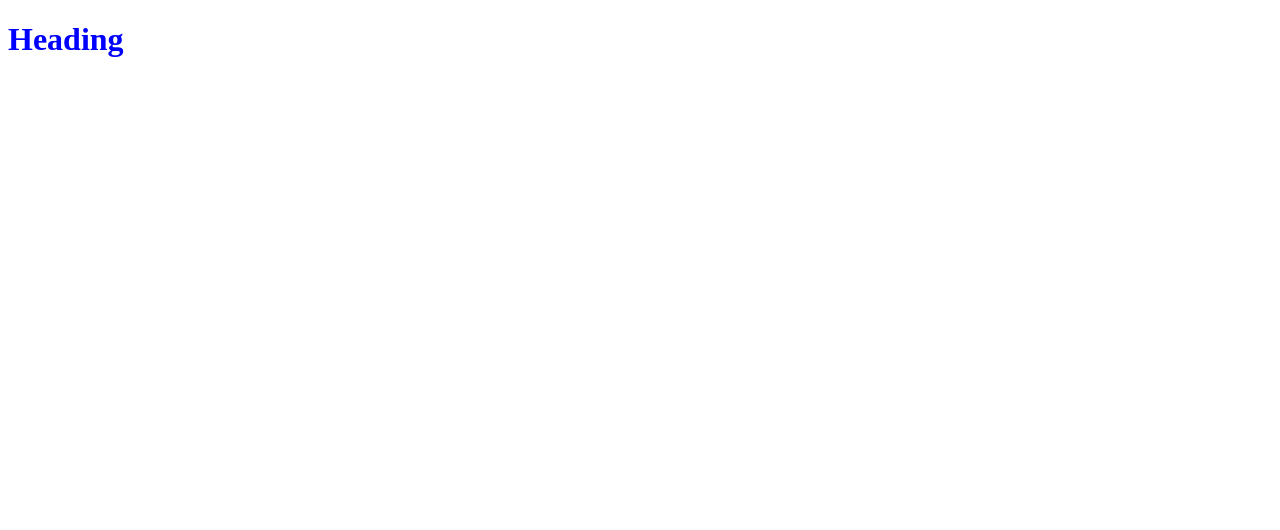
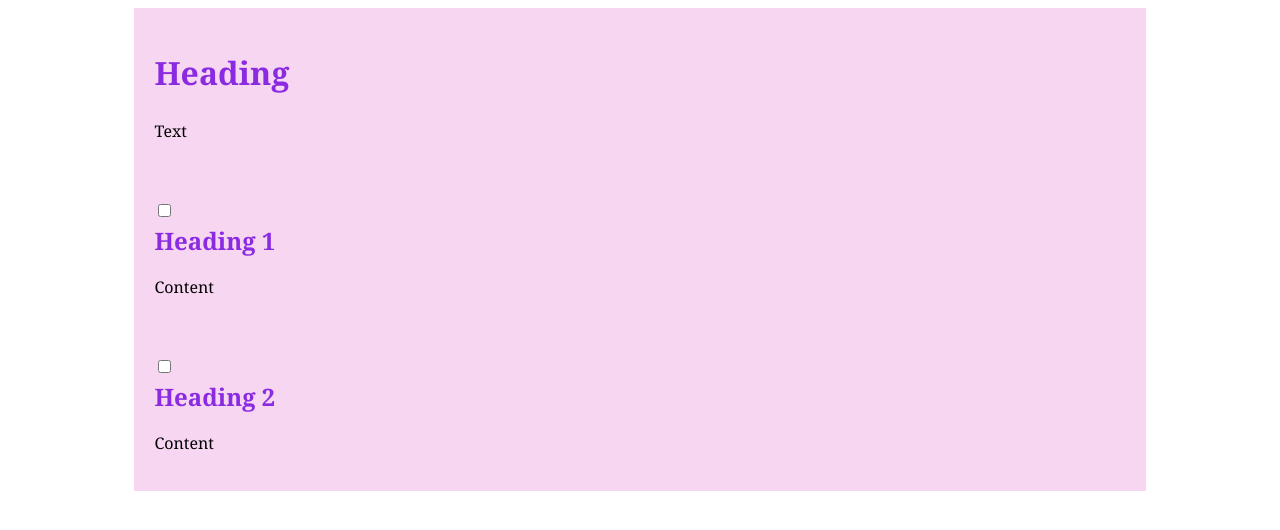
Before and after one commit to Marinayurkevich/cssBayan, a plain HTML site: page cssBayan/index.html in a window 1280 px wide. Drawn offline with Linux system fonts and the light colour scheme.

Commit message:
feat: add basic page layout (Sun, Mar 12, 2023 02:10:26 AM)

```diff
--- a/cssBayan/index.html
+++ b/cssBayan/index.html
@@ -10,7 +10,33 @@
 </head>
 
 <body>
-    <h1>Heading</h1>
+    <div class="container">
+        <div class="heading">
+            <h1>Heading</h1>
+            <p>Text</p>
+        </div>
+
+        <label class="heading" for="checkbox-1">
+            <input id="checkbox-1" type="checkbox">
+            <div class="title">
+                <h3>Heading 1</h3>
+            </div>
+            <div class="content">
+                <p>Content</p>
+            </div>
+        </label>
+
+        <label class="heading" for="checkbox-2">
+            <input id="checkbox-2" type="checkbox">
+            <div class="title">
+                <h3>Heading 2</h3>
+            </div>
+            <div class="content">
+                <p>Content</p>
+            </div>
+        </label>
+
+    </div>
 </body>
 
 </html>
--- a/cssBayan/style.css
+++ b/cssBayan/style.css
@@ -1,3 +1,33 @@
+.container {
+    margin: auto;
+    width: 80%;
+}
+
+.heading {
+    background-color: #f7d6f1;
+    cursor: pointer;
+    padding: 20px;
+    text-align: left;
+}
+
+body {
+    line-height: 1.5;
+    font-family: Georgia, serif;
+    font-weight: 300;
+}
+
 h1 {
-    color:blue;
+    font-size: 2em;
+    color: blueviolet;
 }
+
+h3 {
+    margin: 0;
+    font-size: 1.5em;
+    color: blueviolet;
+}
+
+label {
+    display: block;
+    overflow: visible;
+}
```
